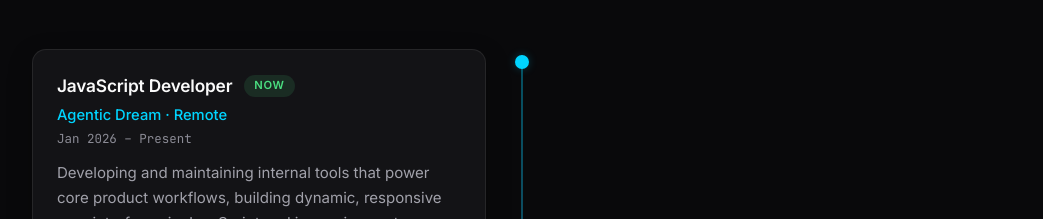
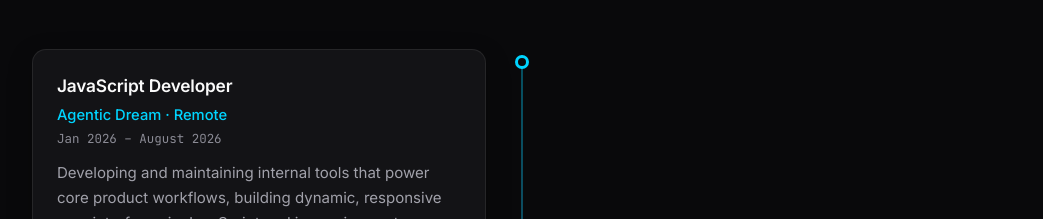
Before and after one commit to ShahmeerAli1504/Portfolio, a React (Create React App) app: page / in a window 1280 px wide. Shown: the part 1946-2165 px from the top of the page, without its empty margins (118-1161 px from the left). Built offline with nearby package versions, Linux system fonts and the light colour scheme.

Commit message:
Update JavaScript Developer experience dates to Jan 2026 – August 2026

```diff
--- a/src/components/Experience.js
+++ b/src/components/Experience.js
@@ -5,8 +5,7 @@ const timeline = [
   {
     role: 'JavaScript Developer',
     company: 'Agentic Dream · Remote',
-    time: 'Jan 2026 – Present',
-    current: true,
+    time: 'Jan 2026 – August 2026',
     desc: 'Developing and maintaining internal tools that power core product workflows, building dynamic, responsive user interfaces in JavaScript and improving system stability through debugging and feature enhancements.',
     tech: ['JavaScript', 'React', 'Node.js', 'REST APIs'],
   },
```
